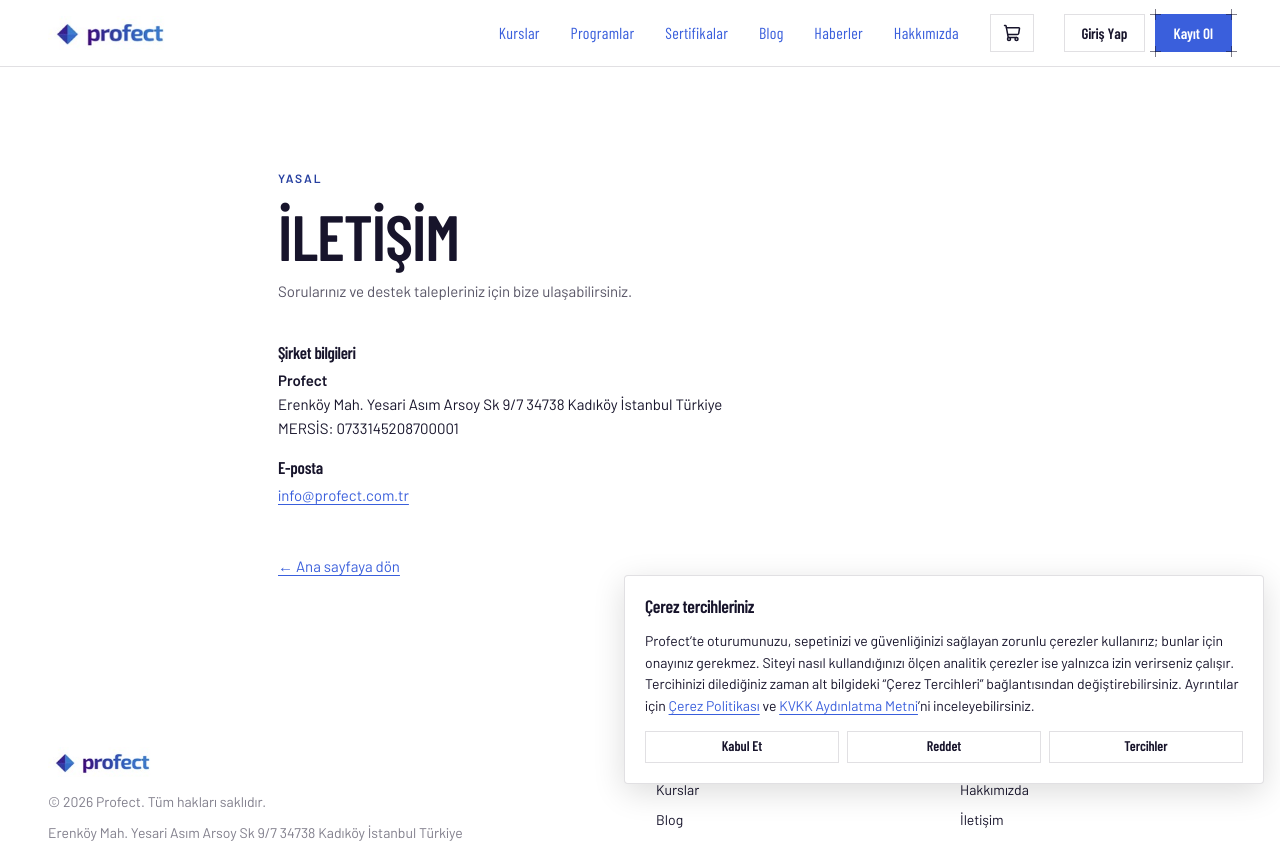
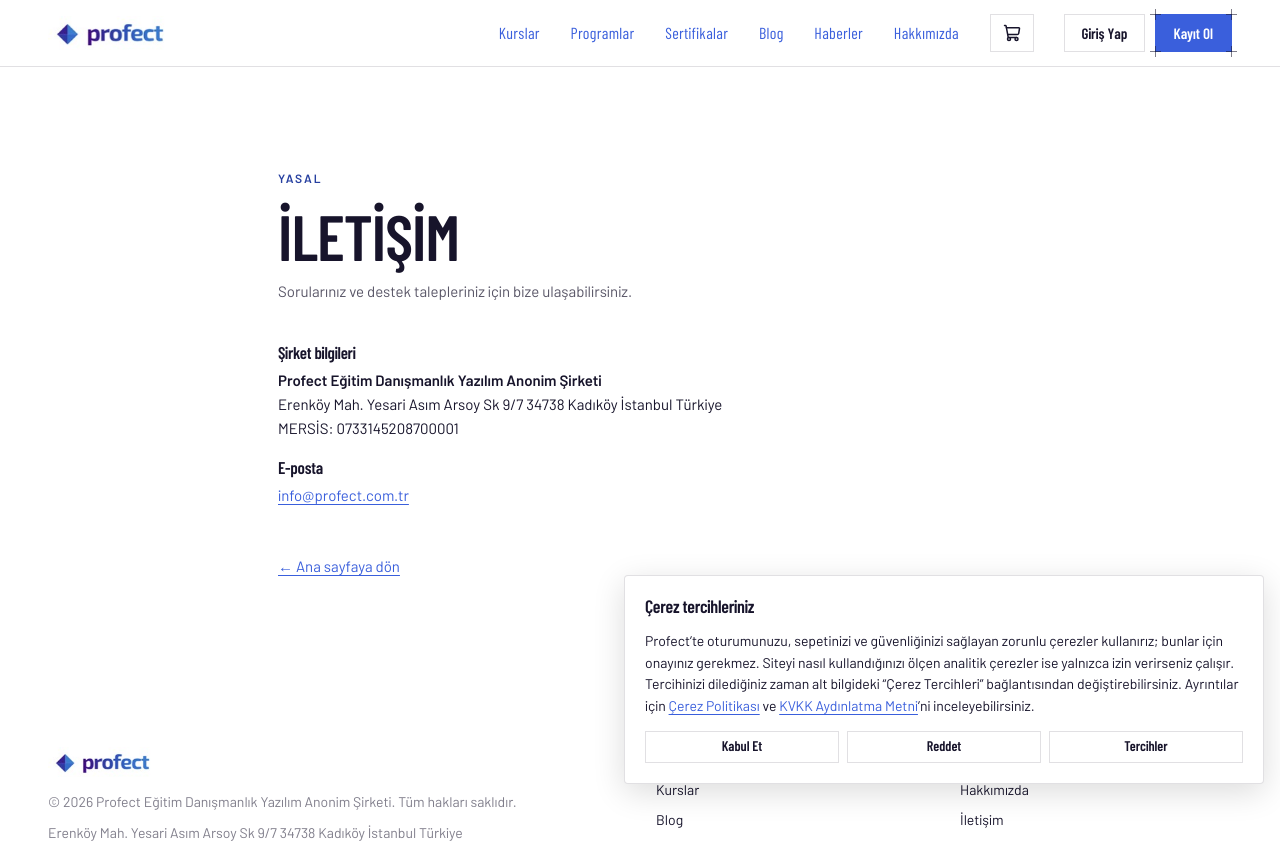
Before and after one commit to erenkya/profect, a Next.js app: page /iletisim in a window 1280 px wide. Shown: the top 843 px of the page. Built offline with nearby package versions, Linux system fonts and the light colour scheme; no server answers.

Commit message:
feat: update company name to full legal entity name

```diff
--- a/src/components/legal/company.ts
+++ b/src/components/legal/company.ts
@@ -1,6 +1,6 @@
 // Satış, gizlilik, iade, KVKK ve çerez metinlerinin tamamı bu bilgileri kullanır.
 export const COMPANY = {
-  name: "Profect",
+  name: "Profect Eğitim Danışmanlık Yazılım Anonim Şirketi",
   address: "Erenköy Mah. Yesari Asım Arsoy Sk 9/7 34738 Kadıköy İstanbul Türkiye",
   mersis: "0733145208700001",
   email: "info@profect.com.tr",
```
